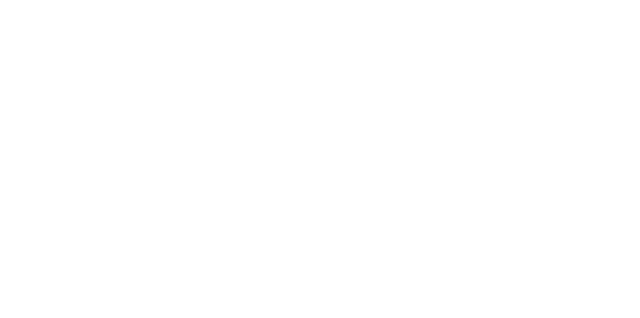
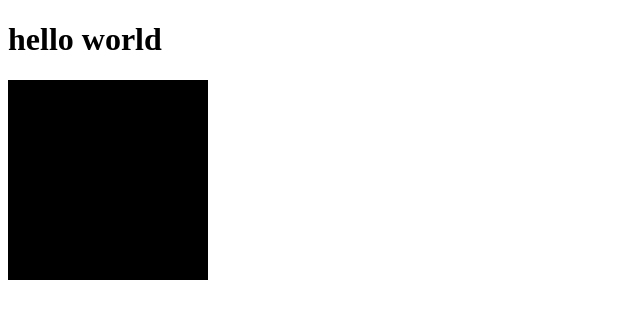
Before and after one commit to bekzodsulton/company, a plain HTML site: page index.html in a window 1280 px wide. Shown: the whole page, without its empty margins (0-640 px from the left). Drawn offline with Linux system fonts and the light colour scheme.

Commit message:
my changes

```diff
--- a/index.html
+++ b/index.html
@@ -5,8 +5,10 @@
 	<meta http-equiv="X-UA-Compatible" content="IE=edge">
 	<meta name="viewport" content="width=device-width, initial-scale=1.0">
 	<title>Document</title>
+	<link rel="stylesheet" href="style.css">
 </head>
 <body>
-
+	<h1>hello world</h1>
+	<div class="block"></div>
 </body>
 </html>
--- a/style.css
+++ b/style.css
@@ -0,0 +1,5 @@
+.block{
+	width: 200px;
+	height: 200px;
+	background: #000;
+}
```
